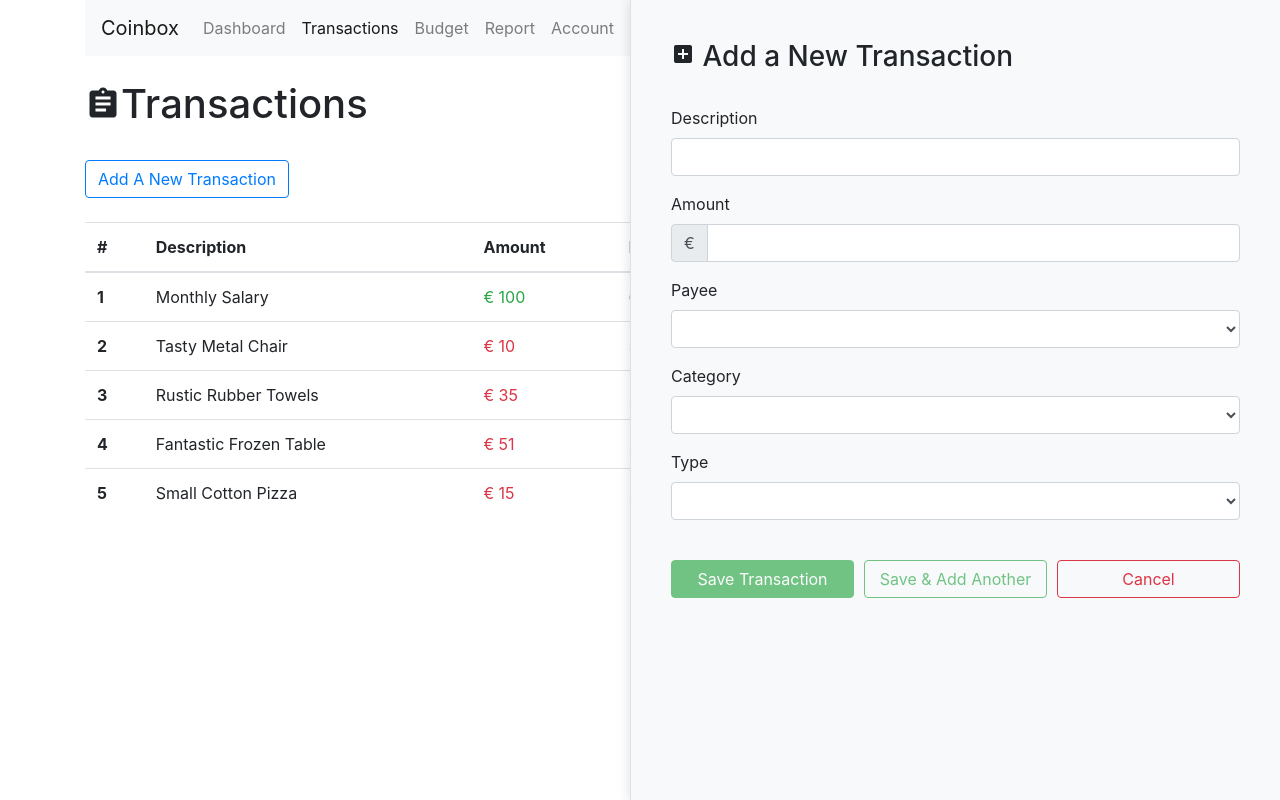
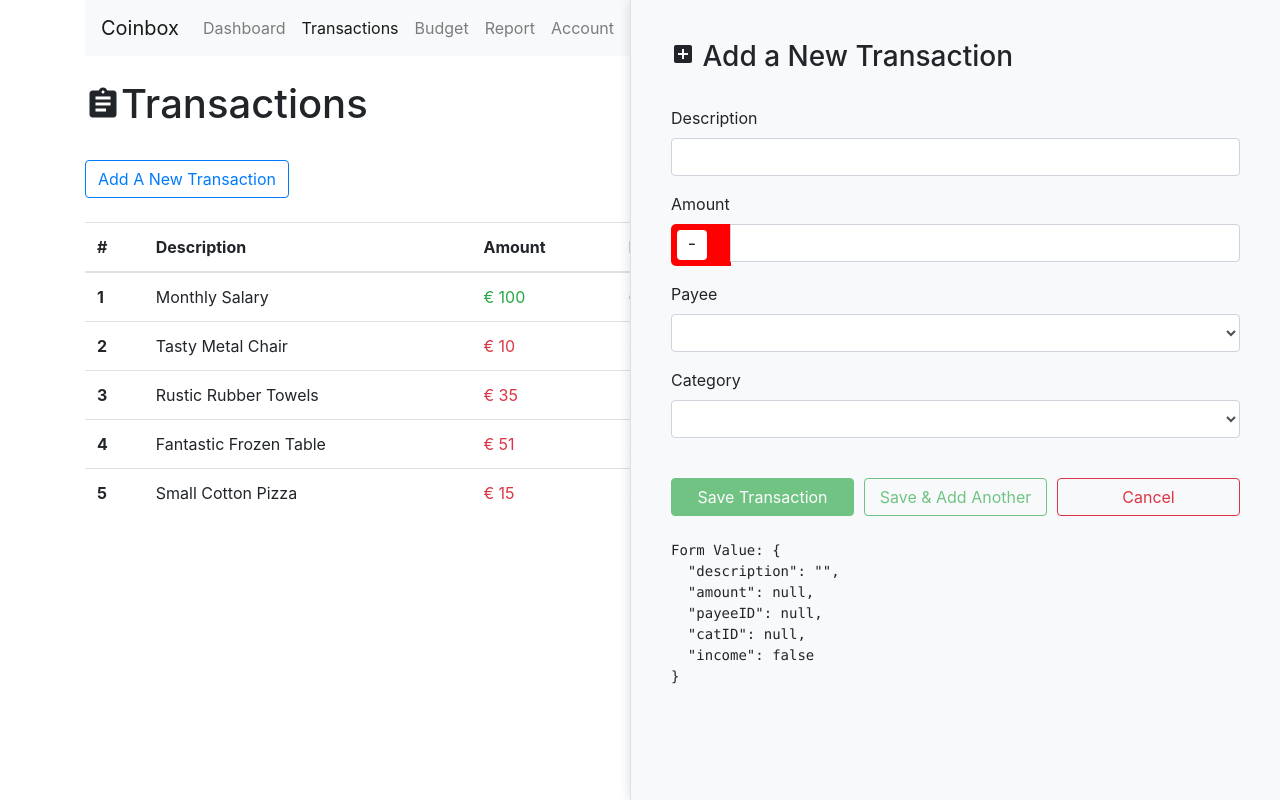
Before and after one commit to hql287/coinbox, an Angular app: page /transactions in a window 1280 px wide. Built offline with nearby package versions, Linux system fonts and the light colour scheme.

Commit message:
Converted Transaction Type to Boolean

```diff
--- /dev/null
+++ b/src/app/interface/transaction.ts
@@ -0,0 +1,10 @@
+export class Transaction {
+
+  description: string,
+  amount: number,
+  catID: string,
+  payeeID: string,
+  income: boolean,
+
+  constructor() {  }
+}
--- a/src/app/transactions/form/transaction-form.component.css
+++ b/src/app/transactions/form/transaction-form.component.css
@@ -19,3 +19,64 @@
   box-shadow: -2px 0px 10px rgba(0,0,0,.1);
   transition: all 0.25s ease;
 }
+
+/* Slider Checkbox */
+.switch {
+  position: relative;
+  display: inline-block;
+  width: 60px;
+  /* height: 34px; */
+  height: 42px;
+  margin: 0;
+}
+
+/* Hide default HTML checkbox */
+.switch input {display:none;}
+
+/* The slider */
+.slider {
+  position: absolute;
+  cursor: pointer;
+  top: 0;
+  left: 0;
+  right: 0;
+  bottom: 0;
+  background-color: red;
+  -webkit-transition: .25s;
+  transition: .25s;
+  border-radius: 5px 0 0 5px;
+}
+
+.slider:before {
+  position: absolute;
+  content: "-";
+  height: 30px;
+  width: 30px;
+  left: 6px;
+  bottom: 6px;
+  background-color: white;
+  -webkit-transition: .25s;
+  transition: .25s;
+  border-radius: 4px;
+  text-align: center;
+  font-size: 18px;
+}
+
+input:checked + .slider {
+  background-color: green;
+}
+
+input:checked + .slider:before {
+  /* background-color: green; */
+  content: '+'
+}
+
+input:focus + .slider {
+  box-shadow: 0 0 1px green;
+}
+
+input:checked + .slider:before {
+  -webkit-transform: translateX(18px);
+  -ms-transform: translateX(18px);
+  transform: translateX(18px);
+}
--- a/src/app/transactions/form/transaction-form.component.html
+++ b/src/app/transactions/form/transaction-form.component.html
@@ -27,8 +27,15 @@
     <div class="form-group">
       <label>Amount</label>
       <div class="input-group">
+        <!-- Type -->
         <div class="input-group-prepend">
-          <span class="input-group-text">€</span>
+          <label class="switch">
+            <input
+              type="checkbox"
+              formControlName="income"
+            >
+            <span class="slider"></span>
+          </label>
         </div>
         <input
           type="number"
@@ -91,26 +98,6 @@
         </small>
       </div>
     </div>
-    <!-- Type -->
-    <div class="form-group">
-      <label>Type</label>
-      <select
-        formControlName="type"
-        class="form-control"
-        [ngClass]="{
-          'valid-input': type.valid && (type.touched || type.dirty),
-          'invalid-input': type.invalid && (type.touched || type.dirty)
-        }"
-        required>
-        <option value="inflow">Inflow</option>
-        <option value="outflow">Outflow</option>
-      </select>
-      <div *ngIf="type.errors && (type.touched || type.dirty)">
-        <small class="text-danger" *ngIf="type.errors.required">
-          Payee is required.
-        </small>
-      </div>
-    </div>
     <br>
     <!-- Submit Buttons -->
     <div class="form-row">
@@ -142,4 +129,7 @@
       </div>
     </div>
   </form>
+
+  <br>
+  <pre>Form Value: {{ formData.value | json }}</pre>
 </div>
--- a/src/app/transactions/form/transaction-form.component.ts
+++ b/src/app/transactions/form/transaction-form.component.ts
@@ -21,7 +21,7 @@ export class TransactionFormComponent implements OnInit {
   amount:      FormControl;
   payeeID:     FormControl;
   catID:       FormControl;
-  type:        FormControl;
+  income:      FormControl;
 
   @Input() isFormVisible: boolean;
   @Output() submitted = new EventEmitter<object>();
@@ -44,16 +44,16 @@ export class TransactionFormComponent implements OnInit {
       amount:      this.amount,
       payeeID:     this.payeeID,
       catID:       this.catID,
-      type:        this.type,
+      income:      this.income,
     });
   }
 
   createFormControls() {
     this.description = new FormControl('', Validators.required);
-    this.amount      = new FormControl('', [Validators.required, amountValidator]);
-    this.payeeID     = new FormControl('', Validators.required);
-    this.catID       = new FormControl('', Validators.required);
-    this.type        = new FormControl('', Validators.required);
+    this.amount      = new FormControl(null, [Validators.required, amountValidator]);
+    this.payeeID     = new FormControl(null, Validators.required);
+    this.catID       = new FormControl(null, Validators.required);
+    this.income      = new FormControl(false, Validators.required);
   }
 
   closeForm() {
@@ -77,9 +77,9 @@ export class TransactionFormComponent implements OnInit {
 // Custom Validators
 function amountValidator(control: FormControl) {
   let amount = control.value;
-  if (amount === 0 || amount < 0 ) {
+  if (amount === 0 || amount < 0) {
     return {
-      invalidAmount: true
+      invalidAmount: true,
     };
   }
   // If the amount is valid
--- a/src/app/transactions/list/transaction-list.component.html
+++ b/src/app/transactions/list/transaction-list.component.html
@@ -13,15 +13,15 @@
     <tr *ngFor="let item of transactionsList; let i = index">
       <th scope="row">{{ i + 1 }}</th>
       <td>{{ item.description }}</td>
-      <td *ngIf="item.type == 'inflow'; else amount"
+      <td *ngIf="item.income; else amount"
         class="text-success">
         € {{ item.amount }}
       </td>
       <td>{{ item.payeeID }}</td>
-      <td *ngIf="item.type == 'outflow'; else catID">
+      <td *ngIf="!item.income; else catID">
         {{ item.catID }}
       </td>
-      <td *ngIf="item.type == 'inflow'; else type"
+      <td *ngIf="item.income; else type"
         class="text-success">
         <span class="badge badge-success">+</span>
         &nbsp;
--- a/src/app/transactions/transactions.component.ts
+++ b/src/app/transactions/transactions.component.ts
@@ -1,4 +1,5 @@
 import { Component, OnInit } from '@angular/core';
+import { Transaction } from '../interface/transaction';
 
 // Fake Data
 import { transactionData } from '../../assets/transactions';
@@ -10,9 +11,8 @@ import { transactionData } from '../../assets/transactions';
 })
 export class TransactionsComponent implements OnInit {
 
-  formData;
   formVisible: boolean;
-  transactions;
+  transactions: Transaction[];
 
   constructor() { }
 
--- a/src/assets/transactions.js
+++ b/src/assets/transactions.js
@@ -3,34 +3,34 @@ export const transactionData = [
     payeeID: 6,
     amount: 100,
     description: 'Monthly Salary',
-    type: 'inflow',
+    income: true,
   },
   {
     payeeID: 5,
     amount: 10,
     catID: 2,
     description: 'Tasty Metal Chair',
-    type: 'outflow',
+    income: false,
   },
   {
     payeeID: 2,
     amount: 35,
     catID: 9,
     description: 'Rustic Rubber Towels',
-    type: 'outflow',
+    income: false,
   },
   {
     payeeID: 2,
     amount: 51,
     catID: 1,
     description: 'Fantastic Frozen Table',
-    type: 'outflow',
+    income: false,
   },
   {
     payeeID: 2,
     amount: 15,
     catID: 3,
     description: 'Small Cotton Pizza',
-    type: 'outflow',
+    income: false,
   },
 ];
```
Also changed, not shown: package.json (+5 -5 lines), src/app/interface/account.ts (added, +10 -0 lines), src/assets/accounts.js (added, +14 -0 lines), 2 other files (tests, documents, lock files or other folders).
